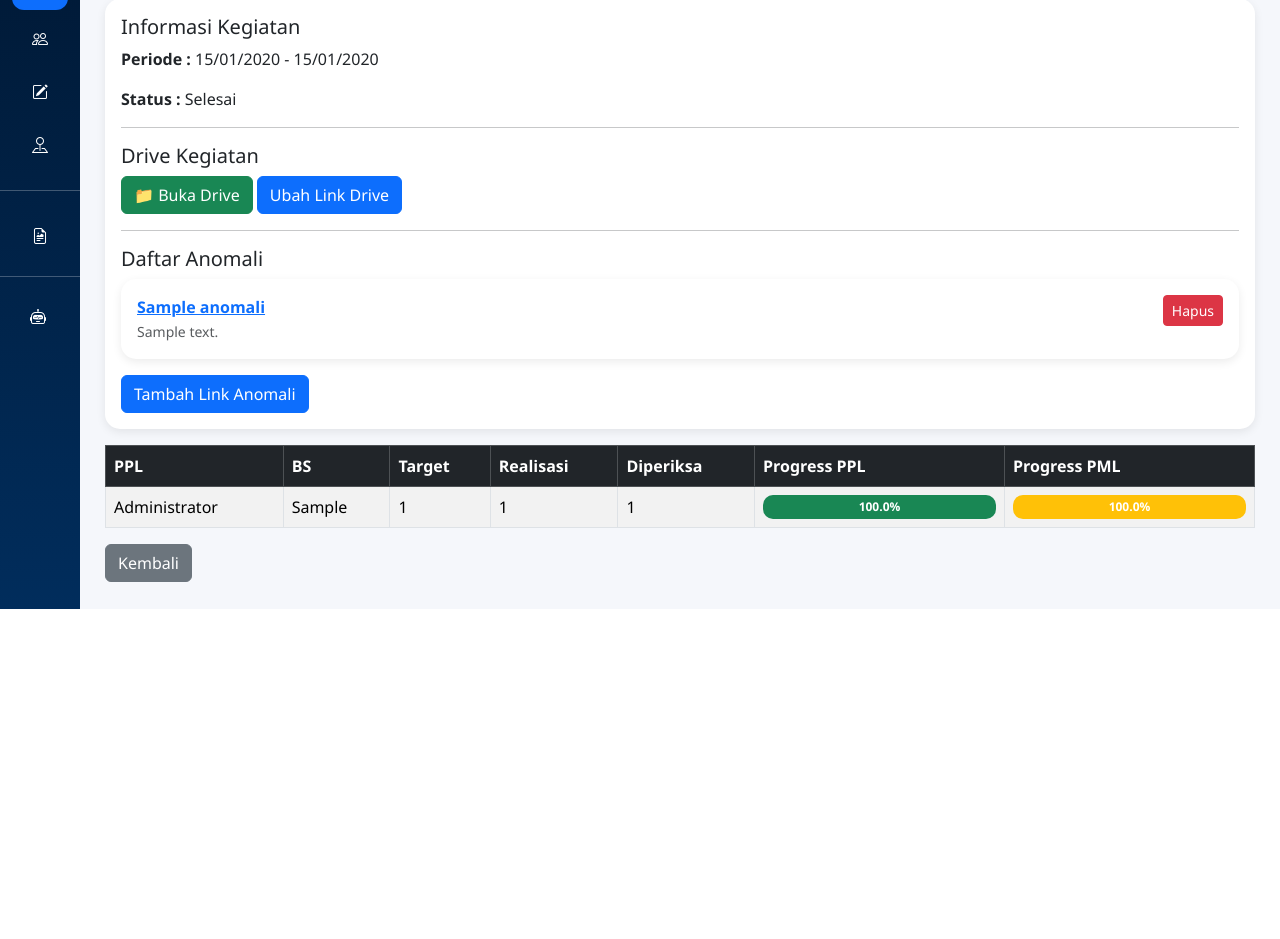
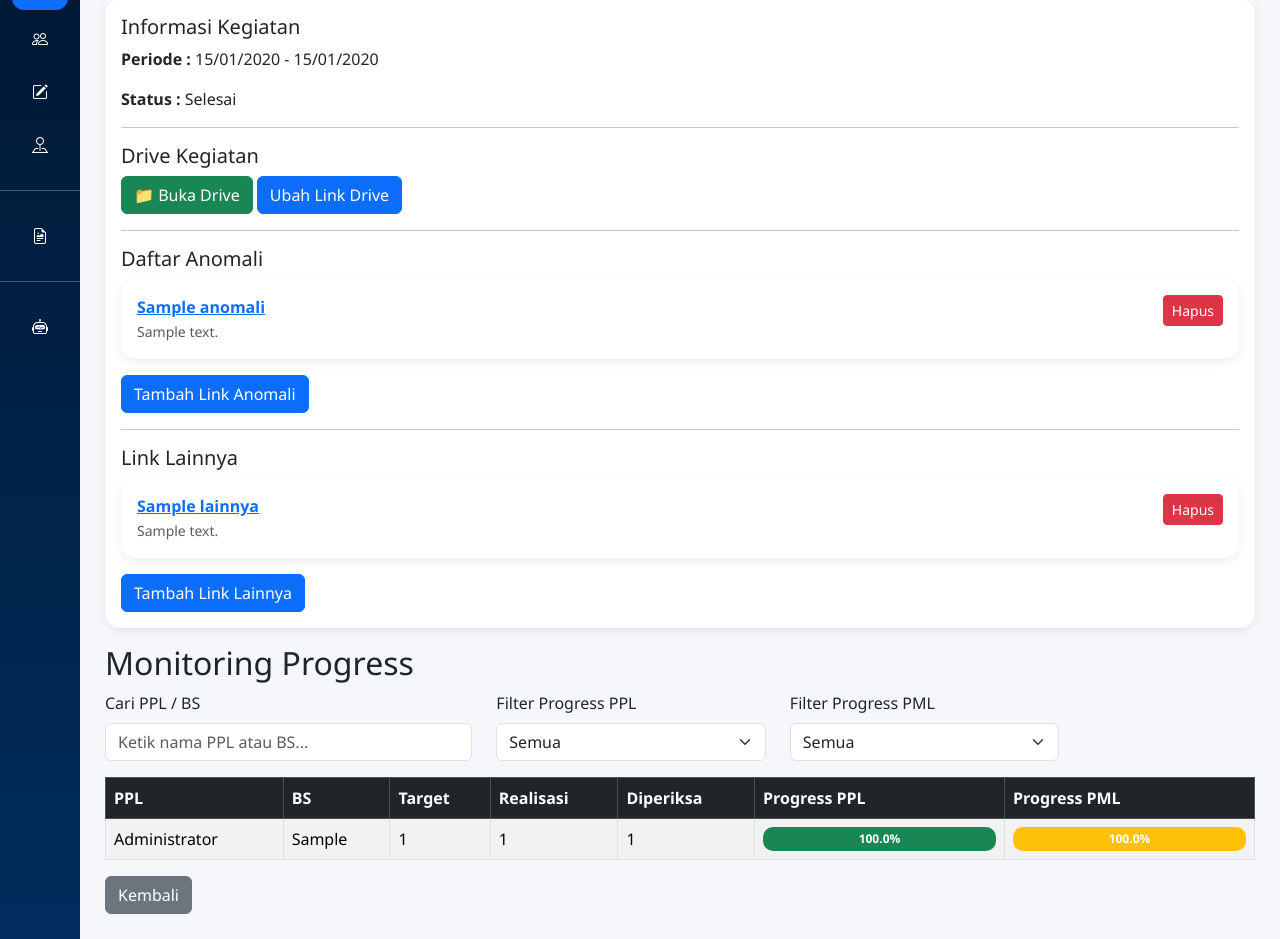
Before and after one commit to AllOneeeee/sosial-8272, a Flask app: page /kegiatan/detail/1 in a window 1280 px wide. Shown: the part 191-1130 px from the top of the page. Before the commit the page ends 800 px from the top, so only its background shows below. Run offline with Flask 3, Linux system fonts and the light colour scheme; a user stored in the database is signed in; tables that the repository leaves empty hold one stand-in row (values such as "Sample post"); parts of the project's set-up code (start-up, migrations or seed data) failed here and were passed over; some libraries are stand-ins or nearby versions.

Commit message:
add "Link Lainnya"

```diff
--- a/app.py
+++ b/app.py
@@ -269,9 +269,15 @@ def dashboard():
     # PPL
     elif current_user.role == "ppl":
 
-        bs_list = BlokSensus.query.filter_by(
-            ppl_id=current_user.id
-        ).all()
+        bs_list = (
+            BlokSensus.query
+            .join(Kegiatan)
+            .filter(
+                BlokSensus.ppl_id == current_user.id,
+                Kegiatan.status != "Selesai"
+            )
+            .all()
+        )
 
         return render_template(
             "dashboard_ppl.html",
@@ -281,16 +287,19 @@ def dashboard():
     # PML
     elif current_user.role == "pml":
 
-        bs_list = BlokSensus.query.all()
+        bs_list = (
+            BlokSensus.query
+            .join(Kegiatan)
+            .filter(
+                Kegiatan.status != "Selesai"
+            )
+            .all()
+        )
 
         return render_template(
             "dashboard_pml.html",
             bs_list=bs_list
         )
-
-    return redirect(
-        url_for("logout")
-    )
 
 
 # ==========================
@@ -1030,5 +1039,59 @@ def prediksi_kbli():
         hasil_kbji=hasil_kbji
     )
 
+@app.route(
+    "/kegiatan/<int:kegiatan_id>/link-lainnya/tambah",
+    methods=["GET", "POST"]
+)
+@login_required
+def tambah_link_lainnya(kegiatan_id):
+
+    kegiatan = Kegiatan.query.get_or_404(
+        kegiatan_id
+    )
+
+    if request.method == "POST":
+
+        data = LinkLainnya(
+            kegiatan_id=kegiatan.id,
+            judul=request.form["judul"],
+            link=request.form["link"],
+            keterangan=request.form["keterangan"]
+        )
+
+        db.session.add(data)
+        db.session.commit()
+
+        return redirect(
+            url_for(
+                "detail_kegiatan",
+                id=kegiatan.id
+            )
+        )
+
+    return render_template(
+        "anomali_form.html",
+        kegiatan=kegiatan
+    )
+@app.route(
+    "/link-lainnya/hapus/<int:id>"
+)
+@login_required
+def hapus_link_lainnya(id):
+
+    data = LinkLainnya.query.get_or_404(id)
+
+    kegiatan_id = data.kegiatan_id
+
+    db.session.delete(data)
+    db.session.commit()
+
+    return redirect(
+        url_for(
+            "detail_kegiatan",
+            id=kegiatan_id
+        )
+    )
+
 if __name__ == "__main__":
     app.run(debug=True)
--- a/templates/base.html
+++ b/templates/base.html
@@ -47,28 +47,27 @@
 
   <body>
     <div class="wrapper">
-      {% if current_user.is_authenticated and current_user.role == 'admin' %}
+      {% if current_user.is_authenticated %}
 
       <aside class="sidebar collapsed" id="sidebar">
         <div class="sidebar-top">
-          {% if current_user.role == 'admin' %}
-
           <button class="sidebar-toggle" onclick="toggleSidebar()">
             <i class="bi bi-list"></i>
           </button>
+        </div>
 
-          {% endif %}
-        </div>
+        {% if current_user.role == 'admin' %}
+
         <div class="sidebar-dashboard">
           <a
             href="{{ url_for('dashboard') }}"
             class="dashboard-link {% if request.endpoint == 'dashboard' %}active{% endif %}"
           >
             <i class="bi bi-speedometer2"></i>
-
             <span>Dashboard</span>
           </a>
         </div>
+
         <div class="menu-title">MENU UTAMA</div>
 
         <ul class="sidebar-menu">
@@ -124,15 +123,24 @@
               target="_blank"
             >
               <i class="bi bi-file-earmark-richtext"></i>
-
               <span>Surat Tugas & SPD</span>
             </a>
           </li>
-          <hr />
-          <div class="menu-title">ALAT BANTU</div>
-          <li class="nav-item">
-            <a class="nav-link" href="{{ url_for('kbli') }}">
-              <i class="bi bi-robot me-1"></i>
+        </ul>
+
+        <hr />
+
+        {% endif %}
+
+        <div class="menu-title">ALAT BANTU</div>
+
+        <ul class="sidebar-menu">
+          <li>
+            <a
+              href="{{ url_for('kbli') }}"
+              class="{% if request.endpoint in ['kbli','prediksi_kbli'] %}active{% endif %}"
+            >
+              <i class="bi bi-robot"></i>
               <span>KBLI & KBJI AI</span>
             </a>
           </li>
--- a/templates/kegiatan_detail.html
+++ b/templates/kegiatan_detail.html
@@ -1,106 +1,181 @@
-{% extends 'base.html' %} {% block content %}
+{% extends 'base.html' %}
+
+{% block content %}
 
 <h2>{{ kegiatan.nama }}</h2>
 
 <div class="card mb-3">
   <div class="card-body">
+
     <h5>Informasi Kegiatan</h5>
 
     <p>
       <b>Periode :</b>
-
-      {% if kegiatan.tanggal_mulai and kegiatan.tanggal_selesai %} {{
-      kegiatan.tanggal_mulai.strftime('%d/%m/%Y') }} - {{
-      kegiatan.tanggal_selesai.strftime('%d/%m/%Y') }} {% else %} Belum diatur
+      {% if kegiatan.tanggal_mulai and kegiatan.tanggal_selesai %}
+      {{ kegiatan.tanggal_mulai.strftime('%d/%m/%Y') }} -
+      {{ kegiatan.tanggal_selesai.strftime('%d/%m/%Y') }}
+      {% else %}
+      Belum diatur
       {% endif %}
     </p>
+
     <p>
       <b>Status :</b>
       {{ kegiatan.status }}
     </p>
-    <hr />
+
+    <hr>
 
     <h5>Drive Kegiatan</h5>
 
     {% if kegiatan.drive_link %}
-
-<a href="{{ kegiatan.drive_link }}"
-   target="_blank"
-   class="btn btn-success">
-
+    <a href="{{ kegiatan.drive_link }}" target="_blank" class="btn btn-success">
       📁 Buka Drive
-
     </a>
-
     {% endif %}
 
-<a href="{{ url_for(
-    'edit_drive',
-    id=kegiatan.id
-) }}"
-   class="btn btn-primary">
-
+    <a
+      href="{{ url_for('edit_drive', id=kegiatan.id) }}"
+      class="btn btn-primary"
+    >
       {% if kegiatan.drive_link %}
       Ubah Link Drive
       {% else %}
       Tambah Link Drive
       {% endif %}
+    </a>
 
-</a>
-    <hr />
+    <hr>
 
     <h5>Daftar Anomali</h5>
 
     {% for a in kegiatan.link_anomali %}
-
     <div class="card mb-3">
       <div class="card-body">
-
         <div class="d-flex justify-content-between align-items-start">
 
           <div>
-
-                <a href="{{ a.link }}"
-                   target="_blank"
-                   class="fw-bold">
-
+            <a href="{{ a.link }}" target="_blank" class="fw-bold">
               {{ a.judul }}
-
             </a>
-
             <br>
-
             <small class="text-muted">
               {{ a.keterangan }}
             </small>
-
           </div>
 
-            <a href="{{ url_for('hapus_anomali', id=a.id) }}"
+          <a
+            href="{{ url_for('hapus_anomali', id=a.id) }}"
             class="btn btn-danger btn-sm"
-               onclick="return confirm('Hapus anomali?')">
-
+            onclick="return confirm('Hapus anomali?');"
+          >
             Hapus
-
           </a>
 
         </div>
+      </div>
+    </div>
+    {% endfor %}
+
+    <a
+      href="{{ url_for('tambah_anomali', kegiatan_id=kegiatan.id) }}"
+      class="btn btn-primary"
+    >
+      Tambah Link Anomali
+    </a>
+
+    <hr>
+
+    <h5>Link Lainnya</h5>
+
+    {% for l in kegiatan.link_lainnya %}
+    <div class="card mb-3">
+      <div class="card-body">
+        <div class="d-flex justify-content-between align-items-start">
+
+          <div>
+            <a href="{{ l.link }}" target="_blank" class="fw-bold">
+              {{ l.judul }}
+            </a>
+            <br>
+            <small class="text-muted">
+              {{ l.keterangan }}
+            </small>
+          </div>
+
+          <a
+            href="{{ url_for('hapus_link_lainnya', id=l.id) }}"
+            class="btn btn-danger btn-sm"
+            onclick="return confirm('Hapus link?');"
+          >
+            Hapus
+          </a>
+
+        </div>
+      </div>
+    </div>
+    {% endfor %}
+
+    <a
+      href="{{ url_for('tambah_link_lainnya', kegiatan_id=kegiatan.id) }}"
+      class="btn btn-primary"
+    >
+      Tambah Link Lainnya
+    </a>
 
   </div>
 </div>
 
-{% endfor %}
-    <a
-      href="{{ url_for('tambah_anomali',
-                    kegiatan_id=kegiatan.id) }}"
-      class="btn btn-primary"
+<div class="row mb-3">
+  <h2>Monitoring Progress</h2>
+
+  <div class="col-md-4">
+    <label class="form-label">
+      Cari PPL / BS
+    </label>
+
+    <input
+      type="text"
+      id="searchNama"
+      class="form-control"
+      placeholder="Ketik nama PPL atau BS..."
     >
-      Tambah Link Anomali
-    </a>
   </div>
+
+  <div class="col-md-3">
+    <label class="form-label">
+      Filter Progress PPL
+    </label>
+
+    <select id="filterPPL" class="form-select">
+      <option value="">Semua</option>
+      <option value="0-24">0 - 24%</option>
+      <option value="25-49">25 - 49%</option>
+      <option value="50-74">50 - 74%</option>
+      <option value="75-99">75 - 99%</option>
+      <option value="100">100%</option>
+    </select>
+  </div>
+
+  <div class="col-md-3">
+    <label class="form-label">
+      Filter Progress PML
+    </label>
+
+    <select id="filterPML" class="form-select">
+      <option value="">Semua</option>
+      <option value="0-24">0 - 24%</option>
+      <option value="25-49">25 - 49%</option>
+      <option value="50-74">50 - 74%</option>
+      <option value="75-99">75 - 99%</option>
+      <option value="100">100%</option>
+    </select>
+  </div>
+
 </div>
 
 <table class="table table-bordered table-striped">
+
   <thead class="table-dark">
     <tr>
       <th>PPL</th>
@@ -114,11 +189,19 @@
   </thead>
 
   <tbody>
-    {% for bs in bs_list %} {% set progress_ppl = (bs.realisasi * 100 /
-    bs.target) if bs.target > 0 else 0 %} {% set progress_pml = (bs.diperiksa *
-    100 / bs.target) if bs.target > 0 else 0 %}
 
-    <tr>
+    {% for bs in bs_list %}
+
+    {% set progress_ppl = (bs.realisasi * 100 / bs.target) if bs.target > 0 else 0 %}
+    {% set progress_pml = (bs.diperiksa * 100 / bs.target) if bs.target > 0 else 0 %}
+
+    <tr
+      data-ppl="{{ progress_ppl }}"
+      data-pml="{{ progress_pml }}"
+      data-nama="{{ bs.ppl.nama|lower }}"
+      data-bs="{{ bs.kode_bs|lower }}"
+    >
+
       <td>{{ bs.ppl.nama }}</td>
 
       <td>{{ bs.kode_bs }}</td>
@@ -128,8 +211,6 @@
       <td>{{ bs.realisasi }}</td>
 
       <td>{{ bs.diperiksa }}</td>
-
-      <!-- Progress PPL -->
 
       <td width="250">
         <div class="progress">
@@ -143,8 +224,6 @@
         </div>
       </td>
 
-      <!-- Progress PML -->
-
       <td width="250">
         <div class="progress">
           <div
@@ -156,12 +235,87 @@
           </div>
         </div>
       </td>
+
     </tr>
 
     {% endfor %}
+
   </tbody>
+
 </table>
 
-<a href="{{ url_for('dashboard') }}" class="btn btn-secondary"> Kembali </a>
+<a href="{{ url_for('dashboard') }}" class="btn btn-secondary">
+  Kembali
+</a>
+
+<script>
+function cocokFilter(nilai, filter) {
+
+    if (!filter) return true;
+
+    nilai = parseFloat(nilai);
+
+    if (filter === "100") {
+        return nilai >= 100;
+    }
+
+    const range = filter.split("-");
+    const min = parseFloat(range[0]);
+    const max = parseFloat(range[1]);
+
+    return nilai >= min && nilai <= max;
+}
+
+function applyFilter() {
+
+    const keyword =
+        document.getElementById("searchNama")
+        .value
+        .toLowerCase();
+
+    const filterPPL =
+        document.getElementById("filterPPL").value;
+
+    const filterPML =
+        document.getElementById("filterPML").value;
+
+    document.querySelectorAll("tbody tr").forEach(row => {
+
+        const nama = row.dataset.nama || "";
+        const bs = row.dataset.bs || "";
+
+        const ppl = row.dataset.ppl;
+        const pml = row.dataset.pml;
+
+        const cocokNama =
+            keyword === "" ||
+            nama.includes(keyword) ||
+            bs.includes(keyword);
+
+        const cocokPPL =
+            cocokFilter(ppl, filterPPL);
+
+        const cocokPML =
+            cocokFilter(pml, filterPML);
+
+        row.style.display =
+            (cocokNama && cocokPPL && cocokPML)
+            ? ""
+            : "none";
+    });
+}
+
+document
+    .getElementById("searchNama")
+    .addEventListener("keyup", applyFilter);
+
+document
+    .getElementById("filterPPL")
+    .addEventListener("change", applyFilter);
+
+document
+    .getElementById("filterPML")
+    .addEventListener("change", applyFilter);
+</script>
 
 {% endblock %}
```
Also changed, not shown: models.py (+32 -0 lines). Lines whose indentation alone changed are shown as unchanged.
